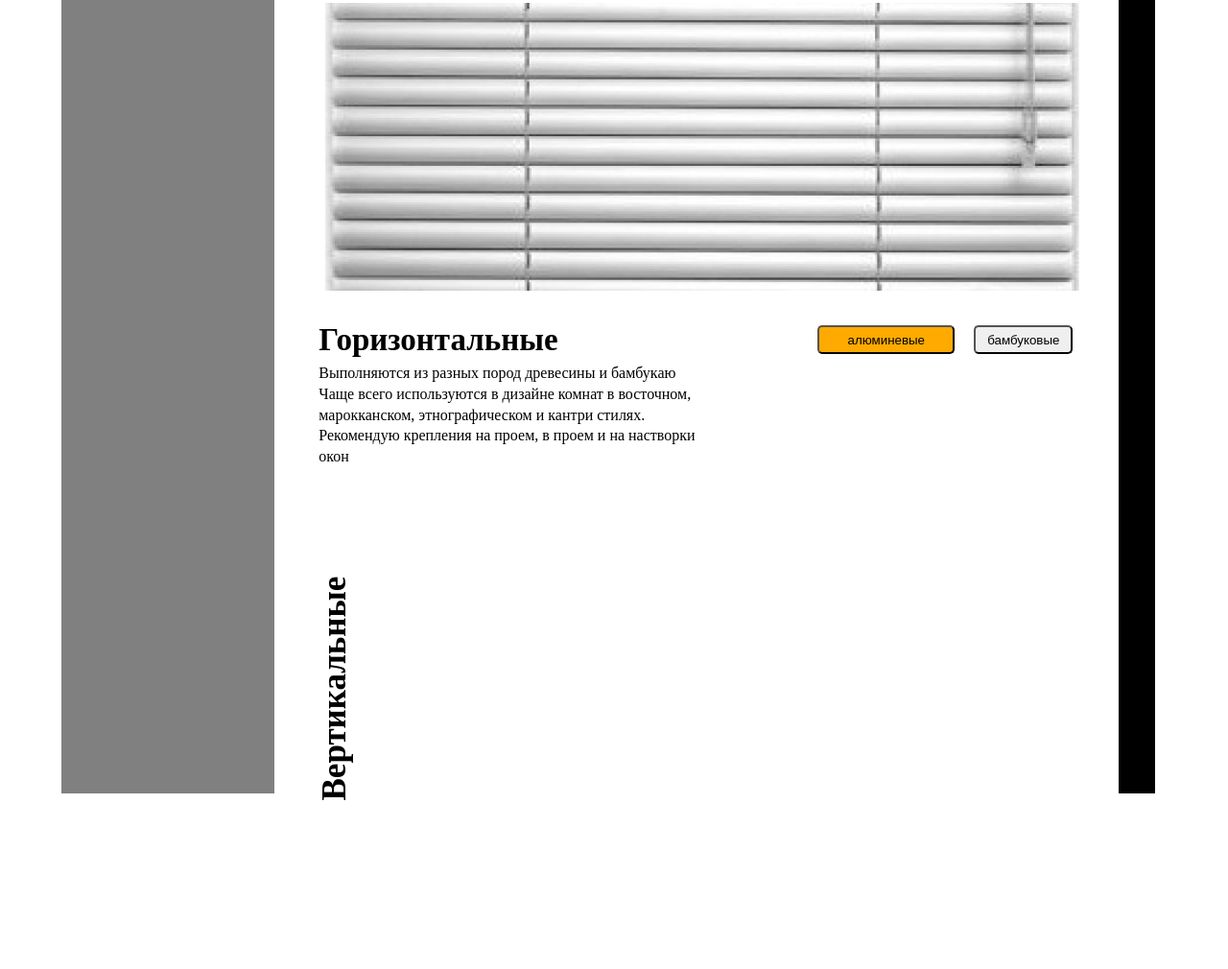
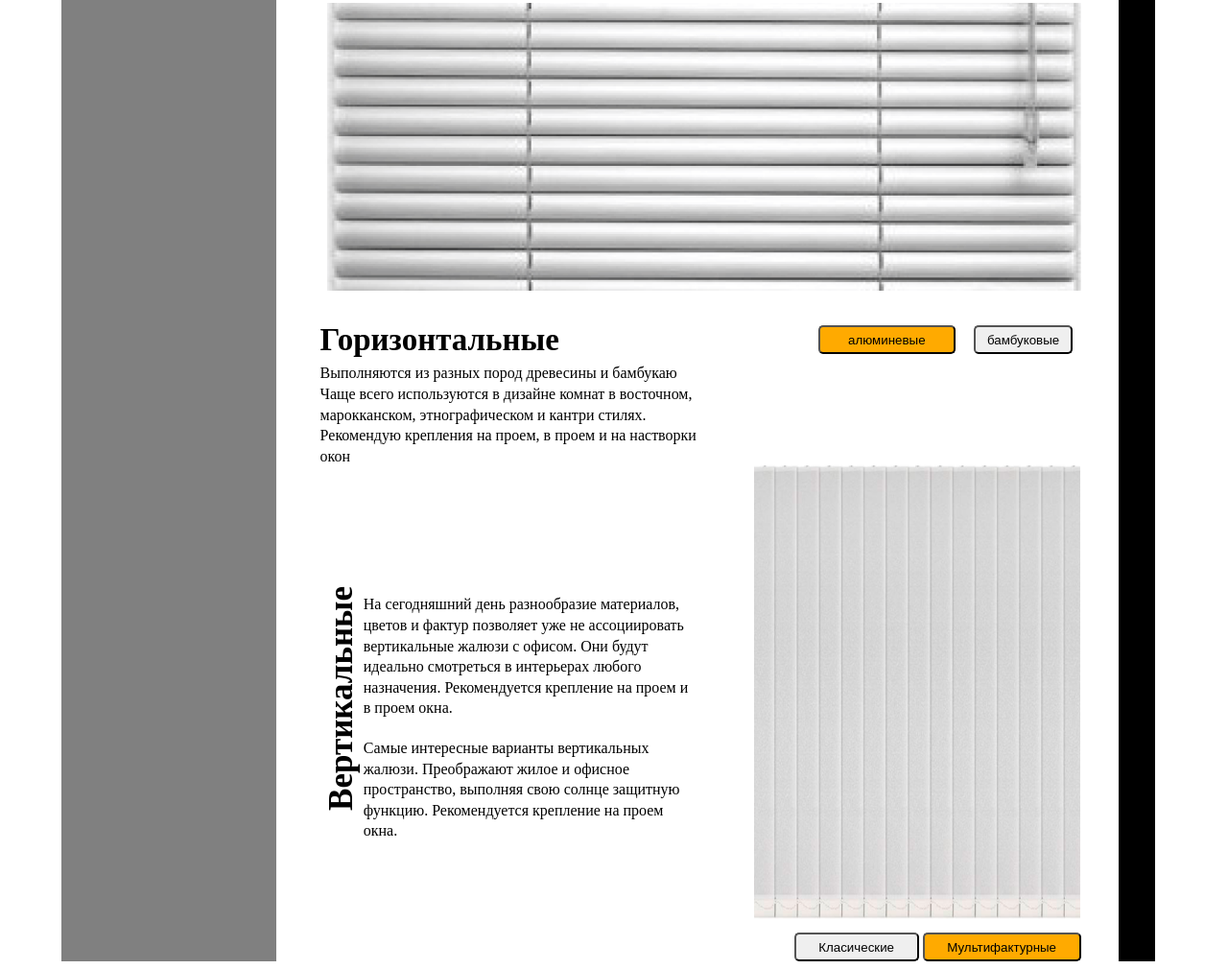
Before and after one commit to ArsFooD/My-portfolio, a plain HTML site: page index.html in a window 1280 px wide. Shown: the part 373-1383 px from the top of the page at 96% size. Before the commit the page ends 1208 px from the top, so only its background shows below. Drawn offline with Linux system fonts and the light colour scheme.

Commit message:
Я не могу сделать js
Александр, посмотрите ошибку

```diff
--- a/index.css
+++ b/index.css
@@ -118,10 +118,57 @@ h2{
 h3{
 	transform: rotate(270deg);
 	font-size: 35px;
-	margin-right: 755px;
-	margin-top: 250px;-
+	margin-top: 17px;
+	margin-left: 140px;
 }
 .vertical{
 	display: flex;
 	justify-content: space-between;
 }
+.vert{
+	width: 350px;
+	margin-left: -340px;
+	margin-top: 117px;
+	line-height: 1.35;
+}
+.verts{
+	width: 350px;
+	margin-left: -340px;
+	margin-top: 20px;
+	line-height: 1.35;
+}
+.ver{
+	width: 340px;
+	height: 530px;
+	margin-right: 40px;
+    margin-top: -30px;
+}
+.verticalnii{
+	display: none;
+}
+#multif{
+	width: 340px;
+	height: 500px;
+	margin-right: 40px;
+    margin-top: -30px;
+}
+#class{
+	width: 340px;
+	height: 530px;
+	margin-right: 40px;
+    margin-top: -30px;
+
+}
+.clas{
+	width: 165px;
+	height: 30px;
+	border-radius: 5px;
+	background-color:  #FFAA00;
+	margin-top: -60px;
+}
+.mult{
+	margin-left: 540px;
+	width: 130px;
+	height: 30px;
+	border-radius: 5px;
+}
--- a/index.html
+++ b/index.html
@@ -38,9 +38,17 @@
             	<button onclick="Alu()" class="but">алюминевые</button>
             	<button onclick="Bamboo()" class="buts">бамбуковые</button>
             </section>
-            <section>
+            <section class="vertical">
             	<h3>Вертикальные</h3>
+            	<div>
+            	<p class="vert">На сегодняшний день разнообразие материалов, цветов и фактур позволяет уже не ассоциировать вертикальные жалюзи с офисом. Они будут идеально смотреться в интерьерах любого назначения. Рекомендуется крепление на проем и в проем окна.</p>
+            	<p class="verts">Самые интересные варианты вертикальных жалюзи. Преображают жилое и офисное пространство, выполняя свою солнце защитную функцию. Рекомендуется крепление на проем окна.</p>
+            	</div>
+            	<img class="ver" src="deg.png" id="multif">
+            	<img class="verticalnii" src="зебра.png" id="class">
             </section>
+                <button onclick="Classic()" class="mult">Класические</button>
+                <button onclick="Multic()" class="clas">Мультифактурные</button>
 		</div>
 		<div class="margin"></div>
 	</section>
--- a/index.js
+++ b/index.js
@@ -7,3 +7,11 @@ function Alu(){
 	document.getElementById("alu").classList.remove("img");
 	document.getElementById("bamboo").classList.add("img");
 }
+function Classic(){
+	document.getElementById("multif").classList.remove("img");
+	document.getElementById("class").classList.add("img");
+}
+function Multic(){
+	document.getElementById("multif").classList.remove("img");
+	document.getElementById("class").classList.add("img");
+}
```
